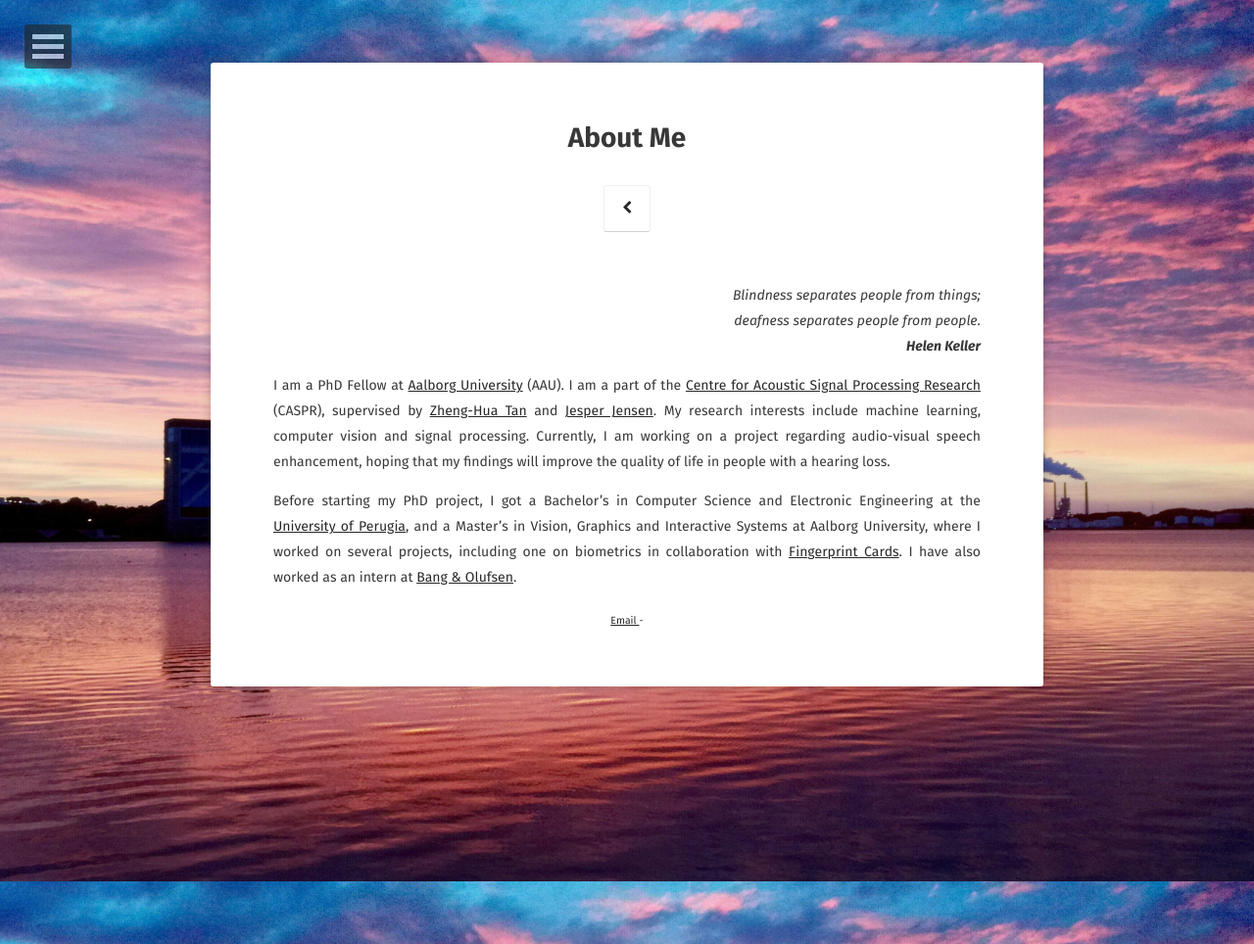
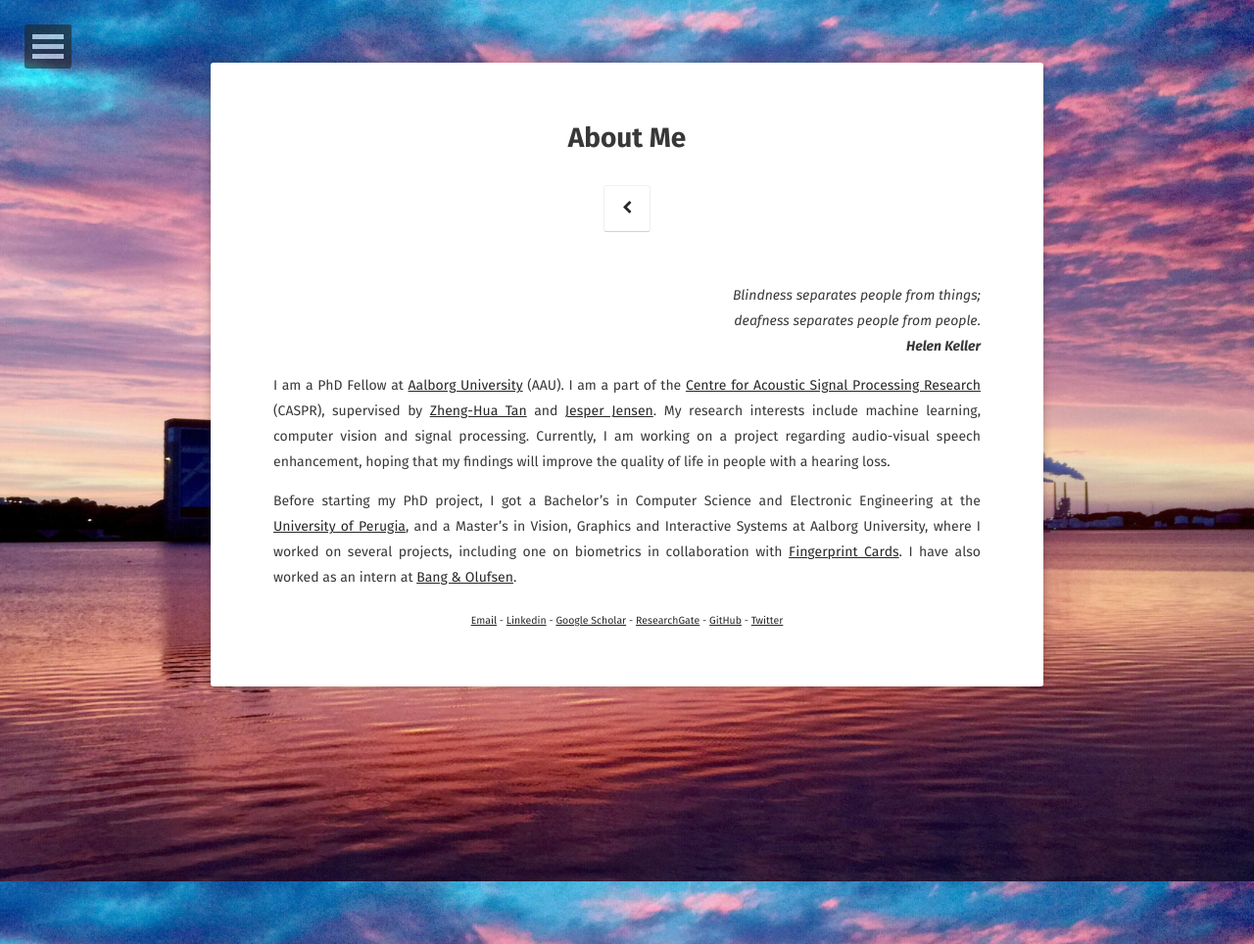
Before and after one commit to danmic/danmic.github.io, a Jekyll site: the page built from about/index.md, in a window 1280 px wide. Shown: the whole page at 98% size. Built offline with Jekyll 4.4.1, drawn with Linux system fonts in a browser that asks for light colours; some web fonts are replaced.

Commit message:
new social links

```diff
--- a/about/index.md
+++ b/about/index.md
@@ -17,4 +17,4 @@
 
 
 
-<p style="text-align: center"> <sub> <a href="mailto:danmi@es.aau.dk"> Email </a> - </sub> </p>
+<p style="text-align: center"> <sub> <a href="mailto:danmi@es.aau.dk">Email</a> - <a href="https://www.linkedin.com/in/danielmichelsanti/Linkedin">Linkedin</a> - <a href="https://scholar.google.com/citations?user=Rk4O2mEAAAAJ">Google Scholar</a> - <a href="https://www.researchgate.net/profile/Daniel_Michelsanti">ResearchGate</a> - <a href="https://github.com/danmic">GitHub</a> - <a href="https://twitter.com/998match">Twitter</a> </sub> </p>
```
